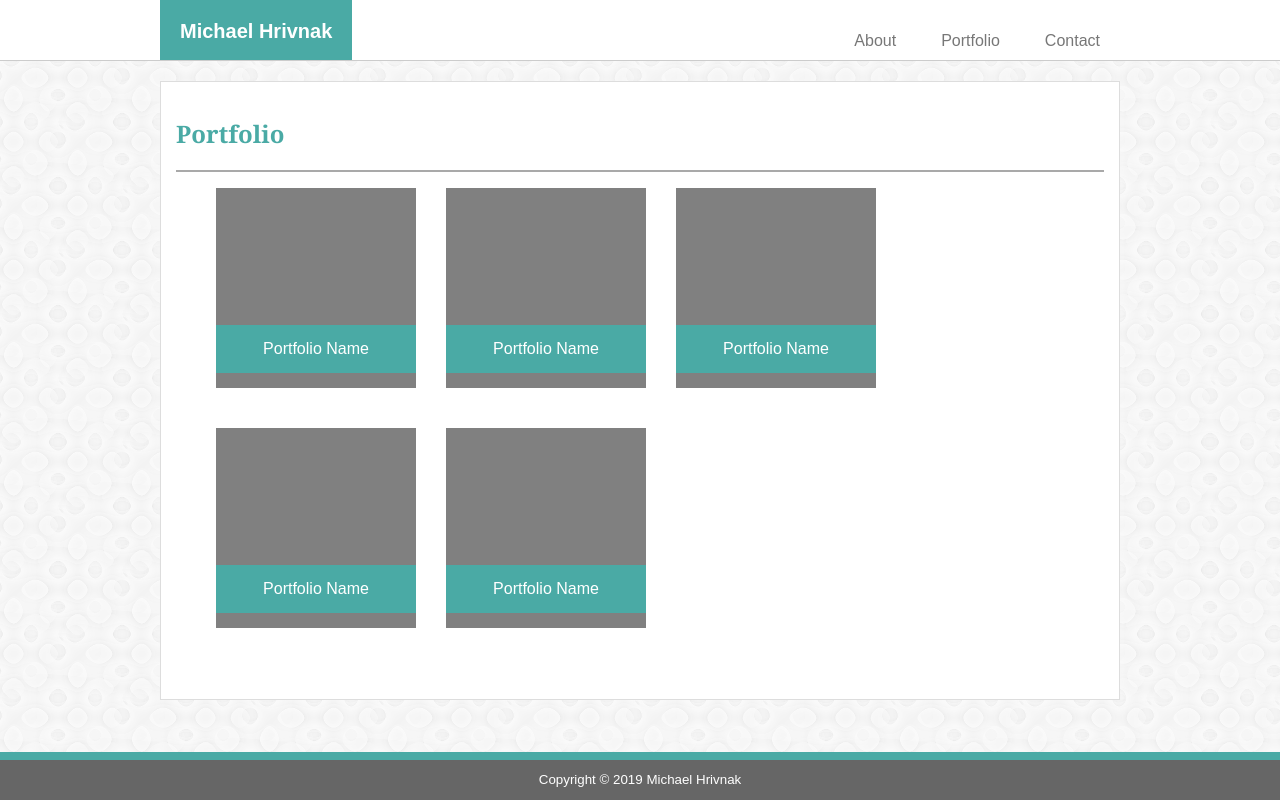
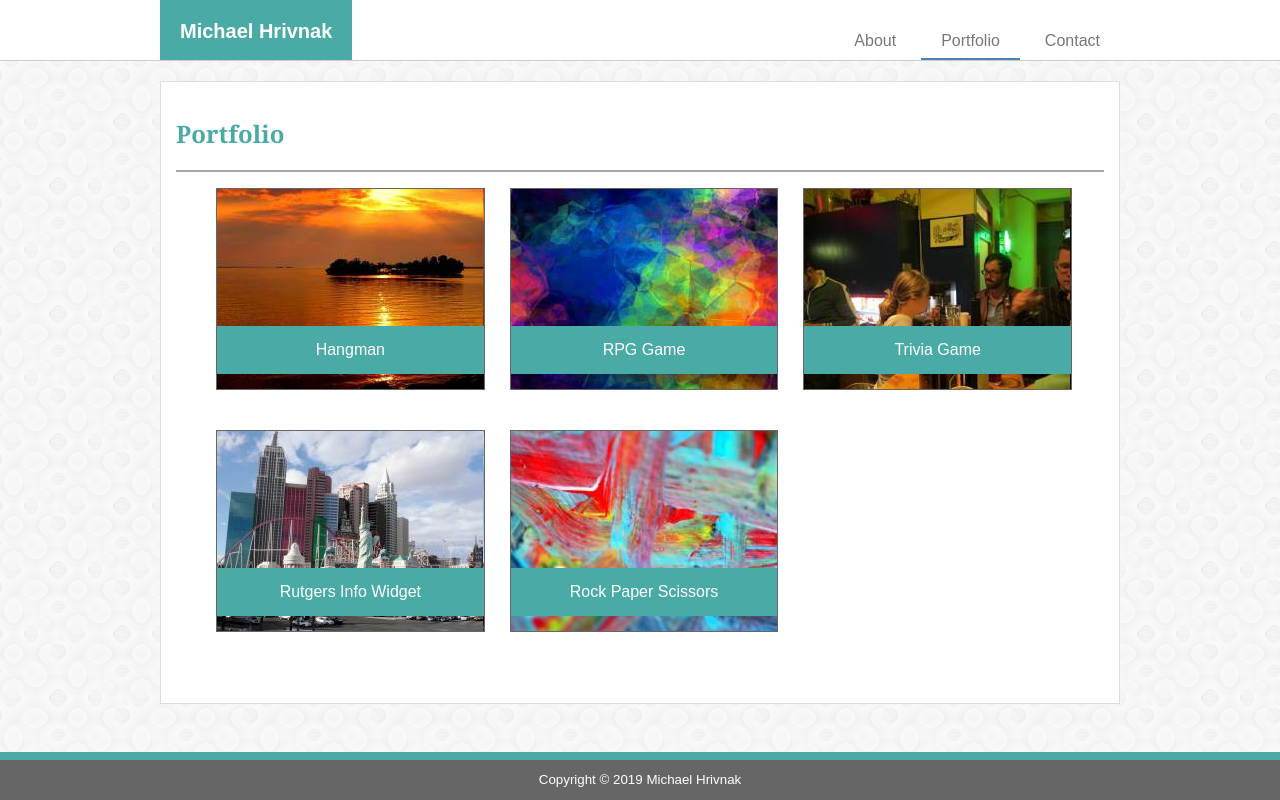
Before and after one commit to michaelhrivnak/Basic-Portfolio, a plain HTML site: page portfolio.html in a window 1280 px wide. Drawn offline with Linux system fonts and the light colour scheme.

Commit message:
minimum viable product

```diff
--- a/assets/css/style.css
+++ b/assets/css/style.css
@@ -35,6 +35,7 @@ ul{
     margin:0;
     align-items:flex-end;
 }
+
 #menu > li{
     float:right;
     display: flex;
@@ -45,6 +46,10 @@ ul{
     text-decoration: none;
     padding: 10px 20px;
     text-align: center;
+}
+.menu-active{
+    border-bottom: 2px solid #4882B8;
+    padding-bottom: 8px !important;
 }
 #menu > li:hover{
     background-color: #4aaaa5;
@@ -59,6 +64,7 @@ ul{
     background-color: #ffffff;
     margin-top:20px;
     border: 1px solid #dddddd;
+    margin-bottom:25px;
 }
 p{
     padding: 5px;
@@ -85,6 +91,7 @@ h2{
     background-color:#666666;
     color:#ffffff;
     top: calc(100% - 48px);
+
 }
 .right{
     float: right;
@@ -122,6 +129,11 @@ input[type=submit]{
     padding: 10px 20px;
     border: 1px solid #666666;
     border-radius: 2px;
+    cursor:pointer;
+}
+input[type=submit]:hover{
+    background-color: #409490;
+    border: 1px solid #777777;
 }
 /*portfolio*/
 #portfolio-items{
@@ -130,23 +142,49 @@ input[type=submit]{
 }
 #portfolio-items > li {
     display: flex;
-    width: 200px;
+    width: 266.6667px;
     height: 200px;
     background-color: grey;
-    margin: 0 30px 40px 0;
+    margin: 0 25px 40px 0;
 }
 .portfolio-image{
     display: flex;
     width:100%;
     justify-items: center;
+    border: 1px solid #666666;
 
 }
 .portfolio-name{
+    text-decoration: none;
     align-self: flex-end;
     text-align: center;
+    white-space: nowrap;
     width: 100%;
     color: #ffffff;
     padding: 15px 0;
     margin-bottom: 15px;
     background-color: #4aaaa5;
+    transition: font-size 0.25s ease-in-out;
 }
+.portfolio-name:hover{
+    font-size: 20px;
+    max-width: unset;
+}
+#portfolio-item1{
+    background-image: url("../images/portfolio1.jfif");
+}
+
+#portfolio-item2{
+    background-image: url("../images/portfolio2.jfif");
+}
+
+#portfolio-item3{
+    background-image: url("../images/portfolio3.jfif");
+}
+
+#portfolio-item4{
+    background-image: url("../images/portfolio4.jfif");
+}
+#portfolio-item5{
+    background-image: url("../images/portfolio5.jfif");
+}
--- a/portfolio.html
+++ b/portfolio.html
@@ -10,7 +10,7 @@
                 <label class="name"> Michael Hrivnak</label>
                 <ul ID="menu">
                     <li><a href="index.html">About</a></li>
-                    <li><a href="#">Portfolio</a></li>
+                    <li><a class="menu-active" href="#">Portfolio</a></li>
                     <li><a href="contact.html">Contact</a></li>
                 </ul>
             </div>
@@ -21,19 +21,19 @@
                 <hr>
                 <ul id="portfolio-items">
                     <li id="portfolio-item1" class="portfolio-image"><!--background image-->
-                        <label class="portfolio-name">Portfolio Name</label>
+                        <a class="portfolio-name" href="#">Hangman</a>
                     </li>
                     <li id="portfolio-item2" class="portfolio-image"><!--background image-->
-                        <label class="portfolio-name">Portfolio Name</label>
+                        <a class="portfolio-name" href="#">RPG Game</a>
                     </li>
                     <li id="portfolio-item3" class="portfolio-image"><!--background image-->
-                        <label class="portfolio-name">Portfolio Name</label>
+                        <a class="portfolio-name" href="#">Trivia Game</a>
                     </li>
                     <li id="portfolio-item4" class="portfolio-image"><!--background image-->
-                        <label class="portfolio-name">Portfolio Name</label>
+                        <a class="portfolio-name" href="#">Rutgers Info Widget</a>
                     </li>
                     <li id="portfolio-item5" class="portfolio-image"><!--background image-->
-                        <label class="portfolio-name">Portfolio Name</label>
+                        <a class="portfolio-name" href="#">Rock Paper Scissors</a>
                     </li>
                 </ul>
             </div>
```
Also changed, not shown: contact.html (+1 -1 lines), index.html (+1 -1 lines), assets/images/portfolio1.jfif (added), assets/images/portfolio2.jfif (added), assets/images/portfolio3.jfif (added), assets/images/portfolio4.jfif (added), assets/images/portfolio5.jfif (added).
